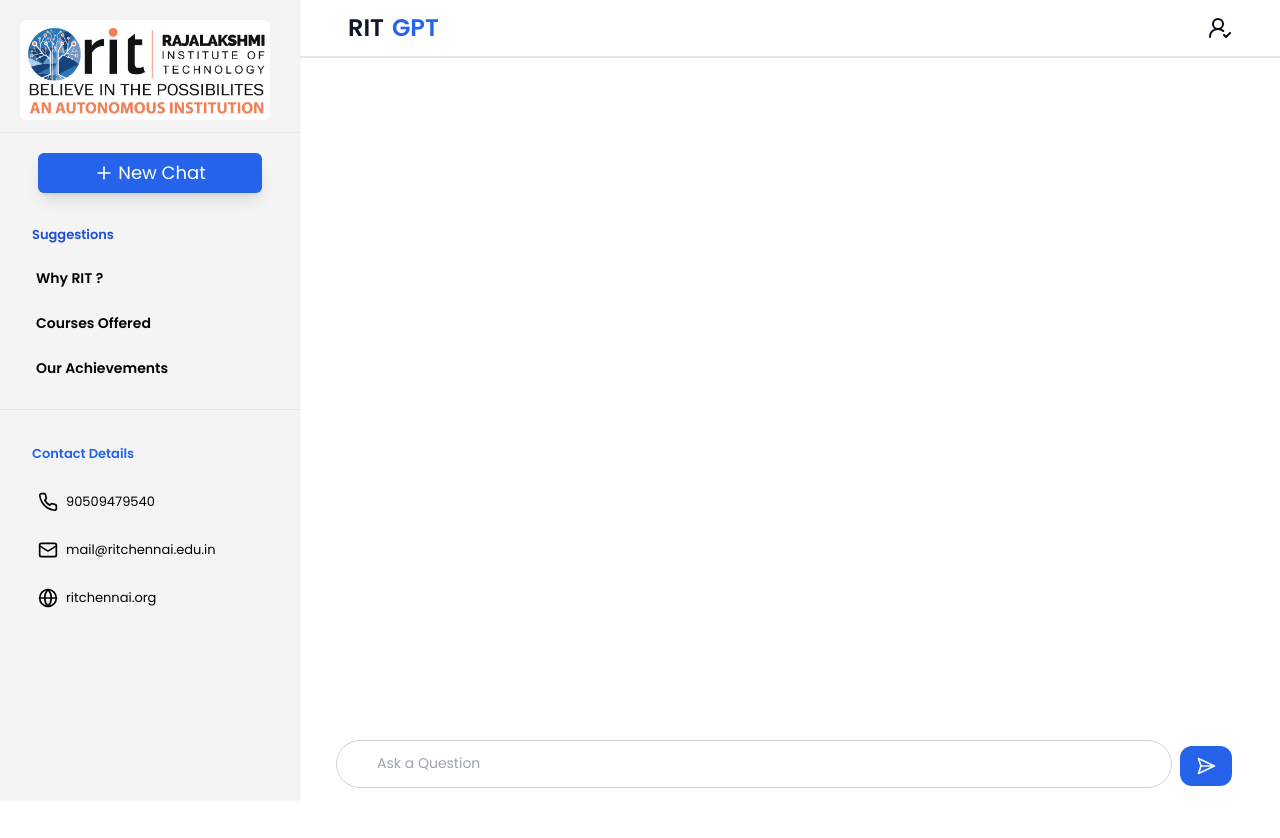
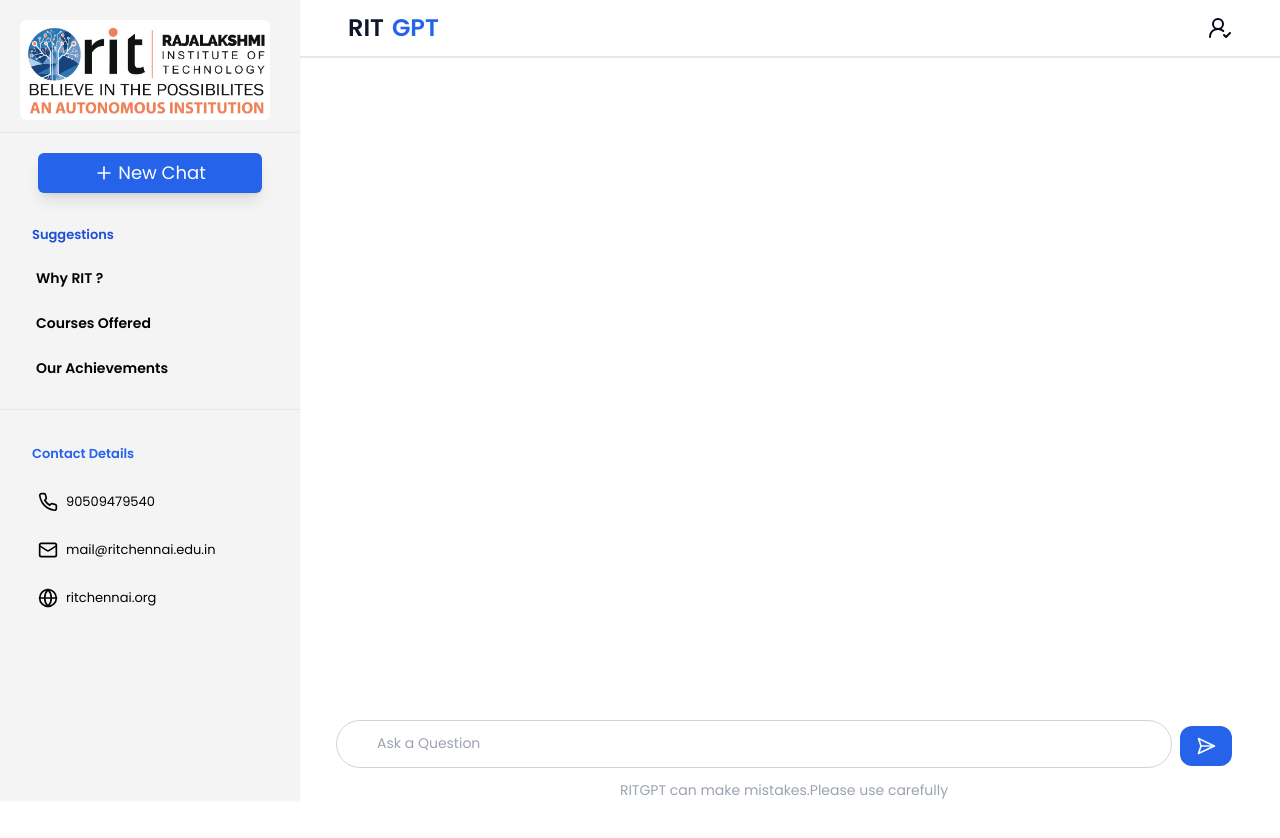
Before and after one commit to ram05kishor12/Rit-Gpt-Admission-Project, a Next.js app: page /dashboard in a window 1280 px wide. Shown: the top 838 px of the page. Built offline with nearby package versions, Linux system fonts and the light colour scheme.

Commit message:
text below input bar

```diff
--- a/app/dashboard/page.tsx
+++ b/app/dashboard/page.tsx
@@ -152,14 +152,14 @@
         <div className="h-[100vh] flex flex-col">
             {/* Message Container */}
             <div className="flex-1 flex justify-center items-start  bg-white overflow-y-auto">
-                <div className="flex justify-start  flex-grow items-start overflow-y-auto mx-5 md:mx-8 lg:mx-8 xl:mx-24 xl:px-20">
+                <div className="flex justify-start  flex-grow items-start overflow-y-auto mx-3 md:mx-8 lg:mx-8 xl:mx-24 xl:px-20">
                     <div className="space-y-4 mt-4 font-bold overflow-y-auto">
                         <div
                             ref={chatContainerRef}
                             className="overflow-y-scroll h-[calc(100%-4rem)] mt-2 mb-[8rem]"
                             style={{ scrollbarWidth: "none", msOverflowStyle: "none" }}
                         >
-                            <div className={cn("p-8 w-full flex flex-col items-center rounded-lg")}>
+                            <div className={cn("p-6 w-full flex flex-col items-center rounded-lg")}>
                                 {messages.map((message, index) => (
                                     <div className="flex flex-col w-full" key={index}>
                                         <div className="flex flex-col mb-8">
@@ -204,7 +204,7 @@
             </div>
 
             {/* Input Bar */}
-            <div className=" sticky bottom-3 px-6 flex items-center justify-center bg-white ">
+            <div className=" sticky bottom-0 px-6 flex flex-col items-center justify-center bg-white ">
                 <form
                     className="flex items-center w-full max-w-4xl   "
                     onSubmit={handleSubmit}
@@ -229,6 +229,7 @@
                         )}
                     </Button>
                 </form>
+                <div className="text-xs md:text-sm lg:text-sm xl:text-sm bg-white my-3 h-2  text-center text-gray-400">RITGPT can make mistakes.Please use carefully</div>
             </div>
         </div>
     );
--- a/components/sidebar.tsx
+++ b/components/sidebar.tsx
@@ -17,7 +17,7 @@
 
 function Sidebar() {
   return (
-    <div className="sidebar h-screen  w-300px md:w-[300px] lg:w-[300px] overflow-y-scroll text-center bg-zinc-100   shadow-sm">
+    <div className="sidebar h-screen overflow-x-auto w-300px md:w-[300px] lg:w-[300px] overflow-y-auto text-center bg-zinc-100   shadow-sm">
       <Image
         className="mx-5 mt-5 rounded-md"
         src={Logo}
```
